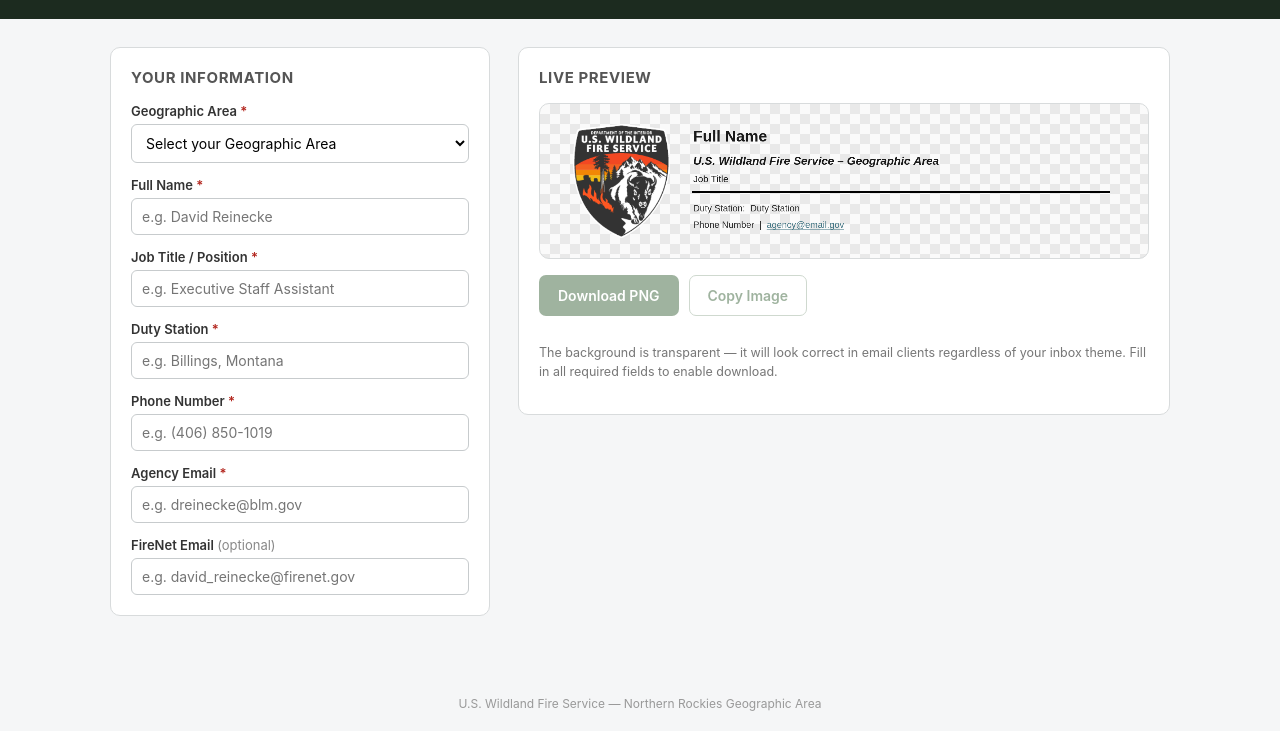
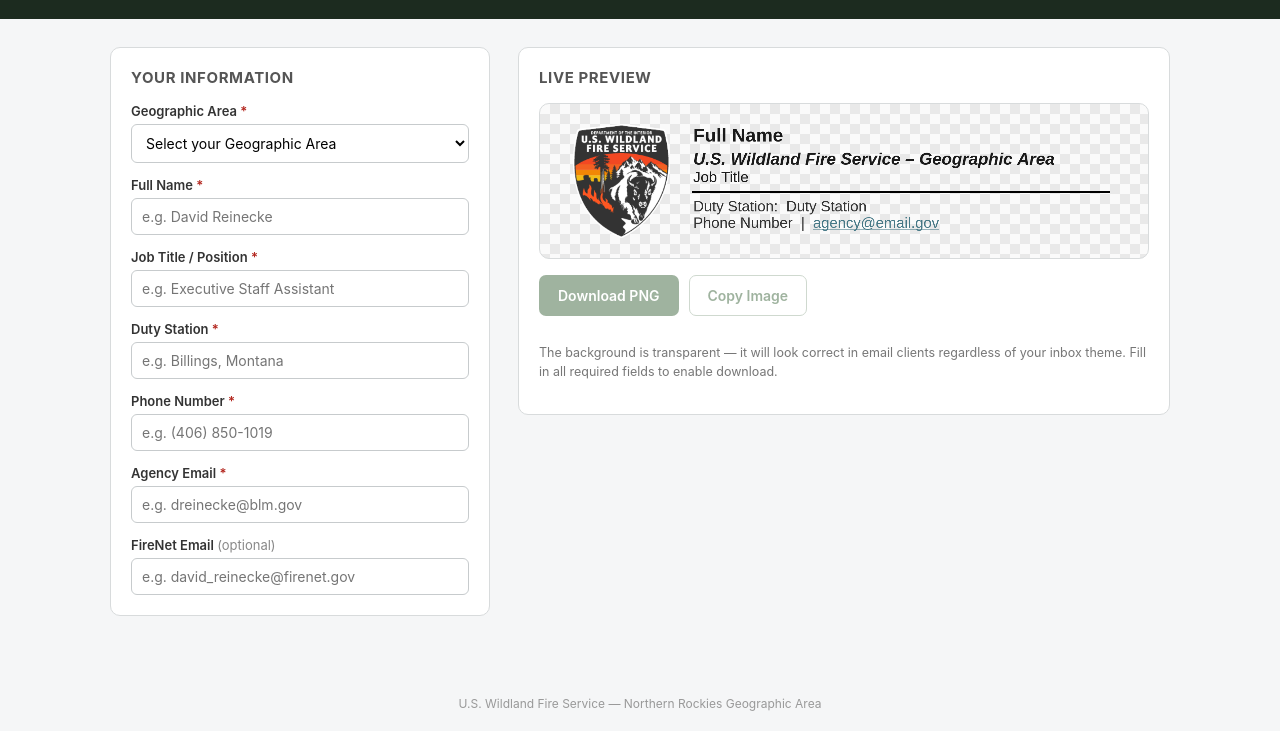
Before and after one commit to DavidReinecke/WFS-NR-Draft-Tools, a plain HTML site: page index.html in a window 1280 px wide. Shown: the part 72-803 px from the top of the page. Drawn offline with Linux system fonts and the light colour scheme.

Commit message:
Add files via upload

```diff
--- a/index.html
+++ b/index.html
@@ -323,6 +323,18 @@
   return ok;
 }
 
+const MAX_TEXT_X = 1648; // right edge of the divider / text safe zone
+
+function fitFontSize(text, fontBuilder, baseSize, maxWidth, minSize) {
+  let size = baseSize;
+  while (size > minSize) {
+    ctx.font = fontBuilder(size);
+    if (ctx.measureText(text).width <= maxWidth) break;
+    size -= 1;
+  }
+  return size;
+}
+
 function drawTextSegments(segments, x, y) {
   // segments: [{text, font, color, underline}]
   let cursorX = x;
@@ -372,18 +384,27 @@
   const agencyEmail = fields.agencyEmail.value.trim() || 'agency@email.gov';
   const firenetEmail = fields.firenetEmail.value.trim();
 
+  const maxWidth = MAX_TEXT_X - textX;
+
   // Name
   ctx.fillStyle = darkColor;
-  ctx.font = 'bold 46px Arial, Helvetica, sans-serif';
+  const nameFontOf = (s) => `bold ${s}px Arial, Helvetica, sans-serif`;
+  const nameSize = fitFontSize(name, nameFontOf, 56, maxWidth, 24);
+  ctx.font = nameFontOf(nameSize);
   ctx.textBaseline = 'alphabetic';
   ctx.fillText(name, textX, 64);
 
   // Subtitle
-  ctx.font = 'italic bold 34px Arial, Helvetica, sans-serif';
-  ctx.fillText('U.S. Wildland Fire Service – ' + region, textX, 133);
+  const subtitleText = 'U.S. Wildland Fire Service – ' + region;
+  const subtitleFontOf = (s) => `italic bold ${s}px Arial, Helvetica, sans-serif`;
+  const subtitleSize = fitFontSize(subtitleText, subtitleFontOf, 50, maxWidth, 20);
+  ctx.font = subtitleFontOf(subtitleSize);
+  ctx.fillText(subtitleText, textX, 133);
 
   // Title
-  ctx.font = '28px Arial, Helvetica, sans-serif';
+  const titleFontOf = (s) => `${s}px Arial, Helvetica, sans-serif`;
+  const titleSize = fitFontSize(title, titleFontOf, 44, maxWidth, 18);
+  ctx.font = titleFontOf(titleSize);
   ctx.fillText(title, textX, 185);
 
   // Divider
@@ -392,11 +413,19 @@
 
   // Duty station
   ctx.fillStyle = grayColor;
-  ctx.font = '27px Arial, Helvetica, sans-serif';
-  ctx.fillText('Duty Station:  ' + duty, textX, 272);
+  const dutyText = 'Duty Station:  ' + duty;
+  const dutyFontOf = (s) => `${s}px Arial, Helvetica, sans-serif`;
+  const dutySize = fitFontSize(dutyText, dutyFontOf, 44, maxWidth, 18);
+  ctx.font = dutyFontOf(dutySize);
+  ctx.fillText(dutyText, textX, 272);
 
-  // Contact line
-  const contactFont = '27px Arial, Helvetica, sans-serif';
+  // Contact line — size once against the full combined string, then draw as colored segments
+  const contactFontOf = (s) => `${s}px Arial, Helvetica, sans-serif`;
+  let fullContact = phone + '  |  ' + agencyEmail;
+  if (firenetEmail) fullContact += '   |   ' + firenetEmail;
+  const contactSize = fitFontSize(fullContact, contactFontOf, 44, maxWidth, 16);
+  const contactFont = contactFontOf(contactSize);
+
   let segs = [
     { text: phone + '  |  ', font: contactFont, color: grayColor, underline: false },
     { text: agencyEmail, font: contactFont, color: tealColor, underline: true },
```
